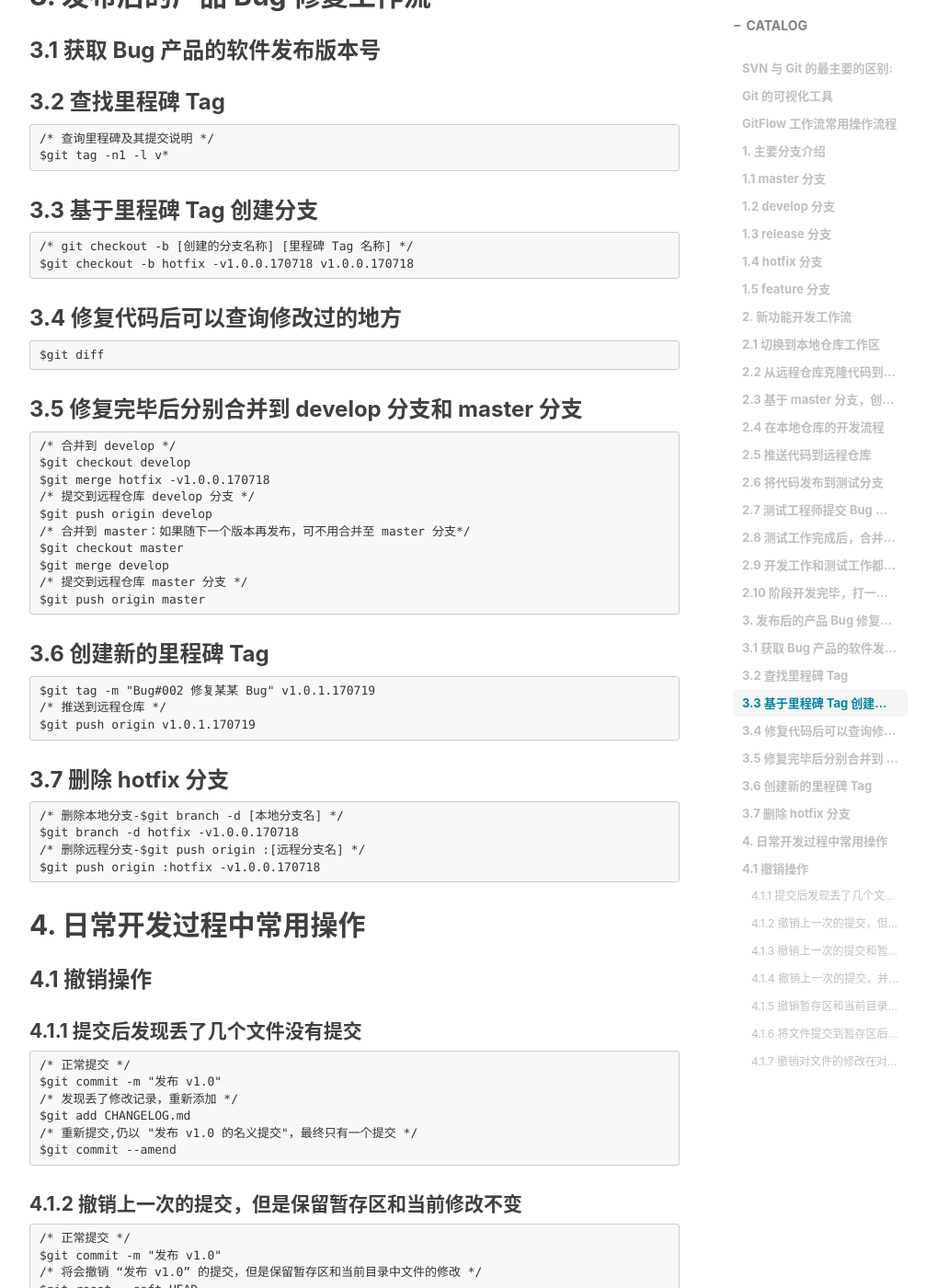
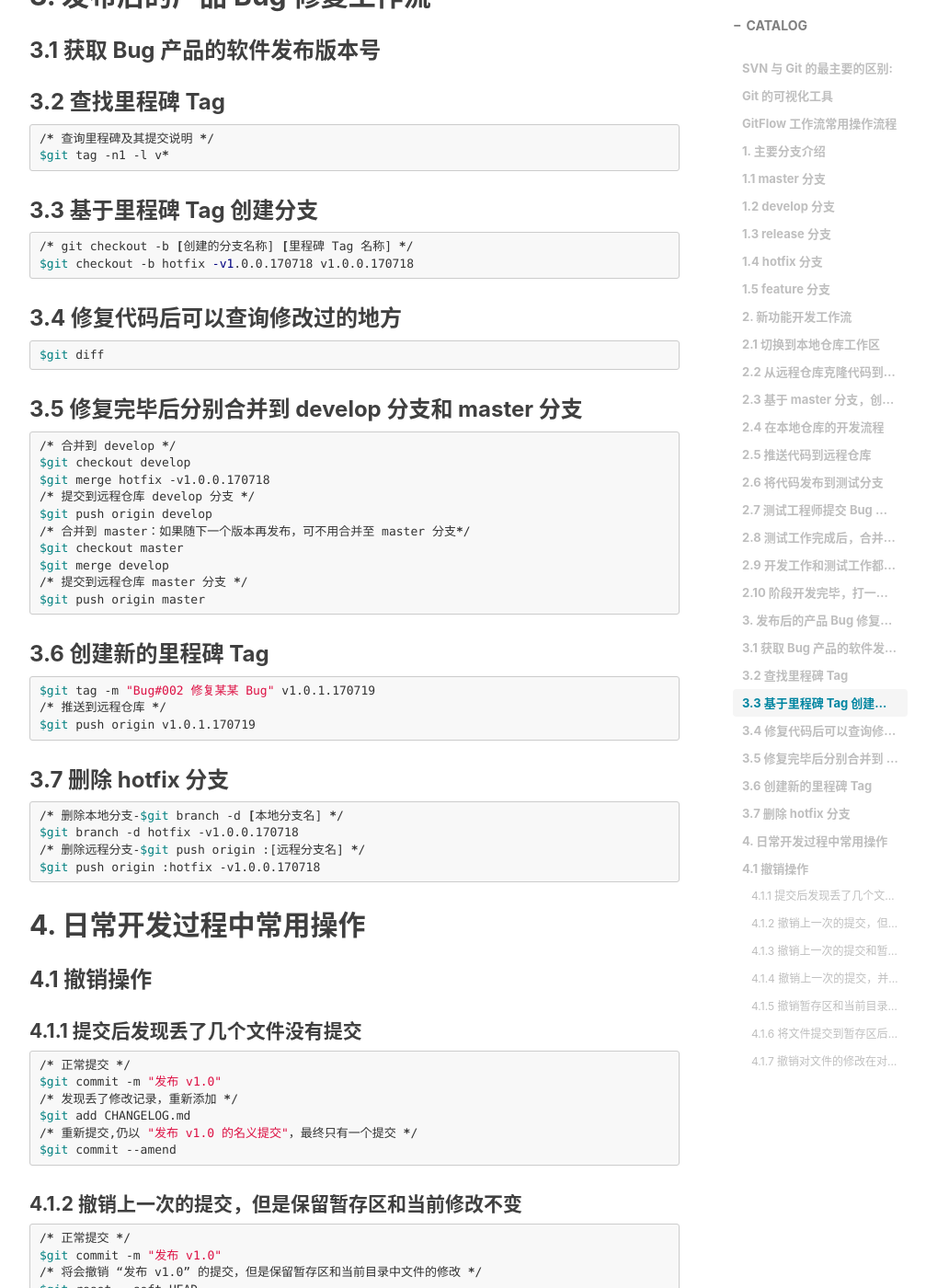
Before and after one commit to smjCoder/smjCoder.github.io, a Jekyll site: the page built from _posts/2018-04-13-Git-操作指南（详）.md, in a window 1280 px wide and 1400 px high, scrolled down 4313 px. Shown: the whole window at 92% size, without its empty margins (233-1240 px from the left). Built offline with Jekyll 4.4.1, drawn with Linux system fonts in a browser that asks for light colours; nearby versions of some CDN libraries; comment, search, counter and statistics services are not loaded; some of the changed text lies outside the part shown.

Commit message:
更新博客中代码显示

````diff
--- a/_posts/2018-04-13-Git-操作指南（详）.md
+++ b/_posts/2018-04-13-Git-操作指南（详）.md
@@ -49,20 +49,20 @@ Bug 修复分支，基于 master 分支或发布的里程碑 Tag 克隆，主要
 
 ### 2.1 切换到本地仓库工作区
 
-```
+```shell
 cd /home/timerhunter/workspace
 ```
 
 ### 2.2 从远程仓库克隆代码到本地仓库
 
-```
+```shell
 $git clone https://xxxx@localhost:8443/r/valve/V5‐
 Lora.$git
 ```
 
 ### 2.3 基于 master 分支，创建 develop 分支
 
-```
+```shell
 /* 切换到 master 分支 */
 $git checkout master
 /* 基于 master 分支克隆 develop 分支，并在克隆完毕后直接跳转到 develop 分支 */
@@ -77,7 +77,7 @@ __注:编码工作主要在 develop 分支，master 分支主要用来发布稳
 
 完成一个功能点或者一天的工作结束时，将代码提交到本地仓库
 
-```
+```shell
 /* 提交修改到缓冲区 */
 $git add .
 /* 提交修改到本地仓库 */
@@ -94,7 +94,7 @@ __注:不是每一个Tag都需要提交到远程仓库，比如可以在完成
 
 当完成一个功能点或阶段工作时，将代码推送到远程仓库 develop 分支
 
-```
+```shell
 /* 执行代码拉取操作，防止代码冲突 */
 $git pull
 /* 解决代码冲突后，推送代码到远程仓库 */
@@ -107,7 +107,7 @@ __注:禁止将未编译或编译不通过的代码提交到远程仓库，如
 
 阶段性的开发工作已完成，启动小批量测试工作，将代码发布到测试分支 release
 
-```
+```shell
 $git checkout develop
 $git checkout ‐b release
 $git push origin release
@@ -117,7 +117,7 @@ $git push origin release
 
 * 从远程仓库拉取代码
 
-```
+```shell
 /* 克隆仓库 */
 $git clone https://admin@192.168.1.88:8443/r/admin/test.$git
 /* 查看远程仓库分支情况：克隆仓库时只能克隆 master 分支，因此需要拉取指定分支，我们使用 $git branch ‐r 查看远程分支情况 */
@@ -136,7 +136,7 @@ $git checkout ‐b release origin/release
 
 ### 2.8 测试工作完成后，合并代码到 develop 分支
 
-```
+```shell
 /* 切换到 develop 分支 */
 $git checkout develop
 /* 执行合并操作,将 release 分支代码合并到 develop 分支 */
@@ -146,14 +146,14 @@ $git merge release
 
 ### 2.9 开发工作和测试工作都完毕后，发布时将 develop 分支合并到主线
 
-```
+```shell
 $git checkout master
 $git merge develop
 ```
 
 ### 2.10 阶段开发完毕，打一个里程碑 Tag 包
 
-```
+```shell
 /* 创建里程碑 Tag */
 $git tag ‐m "Task#003 v1.0.0 首版发布" v1.0.0.170718
 /* 推送里程碑 Tag 到远程仓库 */
@@ -166,27 +166,27 @@ $git push origin v1.0.0.170718
 
 ### 3.2 查找里程碑 Tag
 
-```
+```shell
 /* 查询里程碑及其提交说明 */
 $git tag ‐n1 ‐l v*
 ```
 
 ### 3.3 基于里程碑 Tag 创建分支
 
-```
+```shell
 /* git checkout ‐b [创建的分支名称] [里程碑 Tag 名称] */
 $git checkout ‐b hotfix -v1.0.0.170718 v1.0.0.170718
 ```
 
 ### 3.4 修复代码后可以查询修改过的地方
 
-```
+```shell
 $git diff
 ```
 
 ### 3.5 修复完毕后分别合并到 develop 分支和 master 分支
 
-```
+```shell
 /* 合并到 develop */
 $git checkout develop
 $git merge hotfix ‐v1.0.0.170718
@@ -201,7 +201,7 @@ $git push origin master
 
 ### 3.6 创建新的里程碑 Tag
 
-```
+```shell
 $git tag ‐m "Bug#002 修复某某 Bug" v1.0.1.170719
 /* 推送到远程仓库 */
 $git push origin v1.0.1.170719
@@ -209,7 +209,7 @@ $git push origin v1.0.1.170719
 
 ### 3.7 删除 hotfix 分支
 
-```
+```shell
 /* 删除本地分支‐$git branch ‐d [本地分支名] */
 $git branch ‐d hotfix ‐v1.0.0.170718
 /* 删除远程分支‐$git push origin :[远程分支名] */
@@ -222,7 +222,7 @@ $git push origin :hotfix ‐v1.0.0.170718
 
 #### 4.1.1 提交后发现丢了几个文件没有提交
 
-```
+```shell
 /* 正常提交 */
 $git commit ‐m "发布 v1.0"
 /* 发现丢了修改记录，重新添加 */
@@ -233,7 +233,7 @@ $git commit ‐‐amend
 
 #### 4.1.2 撤销上一次的提交，但是保留暂存区和当前修改不变
 
-```
+```shell
 /* 正常提交 */
 $git commit ‐m "发布 v1.0"
 /* 将会撤销 “发布 v1.0” 的提交，但是保留暂存区和当前目录中文件的修改 */
@@ -242,7 +242,7 @@ $git reset ‐‐soft HEAD~
 
 #### 4.1.3 撤销上一次的提交和暂存区修改，仅保留当前修改不变
 
-```
+```shell
 /* 正常提交 */
 $git commit ‐m "发布 v1.0"
 /* 将会撤销 “发布 v1.0” 的提交，但是保留暂存区和当前目录中文件的修改 */
@@ -251,7 +251,7 @@ $git reset ‐‐mixed HEAD~
 
 #### 4.1.4 撤销上一次的提交，并丢弃所有修改，包括暂存区和当前目录中的修改，整体回档到上上次的提交
 
-```
+```shell
 /* 正常提交 */
 $git commit ‐m "发布 v1.0"
 /* 将会撤销 “发布 v1.0” 的提交，但是保留暂存区和当前目录中文件的修改 */
@@ -262,7 +262,7 @@ $git reset ‐‐hard HEAD~
 
 __注意:此操作非常危险，会丢失所有修改，直接整体回档到指定的版本，谨慎使用__
 
-```
+```shell
 /* 正常提交 */
 $git commit ‐m "发布 v1.0"
 /* 修改多个文件 */
@@ -277,7 +277,7 @@ $git reset ‐‐hard 745d8cd
 
 #### 4.1.6 将文件提交到暂存区后撤回在对文件执行 git add 操作后，重新撤回
 
-```
+```shell
 /* 添加文件到暂存区 */
 $git add README
 /* 将文件从暂存区撤回 */
@@ -286,7 +286,7 @@ $git reset HEAD README
 
 #### 4.1.7 撤销对文件的修改在对文件进行修改后，发现思路不对，需要将文件恢复至原有状态
 
-```
+```shell
 /* 撤销对 CHANGELOG.md 文件的修改，请注意这是一个危险的命令，对指定文件的修改都会被取消，会还原成上次提交的样 */
 $git checkout ‐‐ CHANGELOG.md
 ```
````
